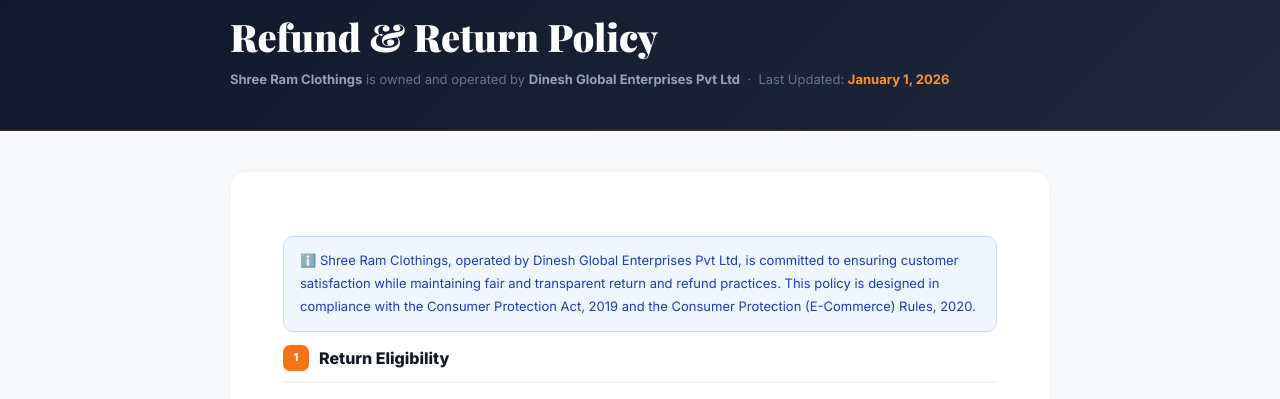
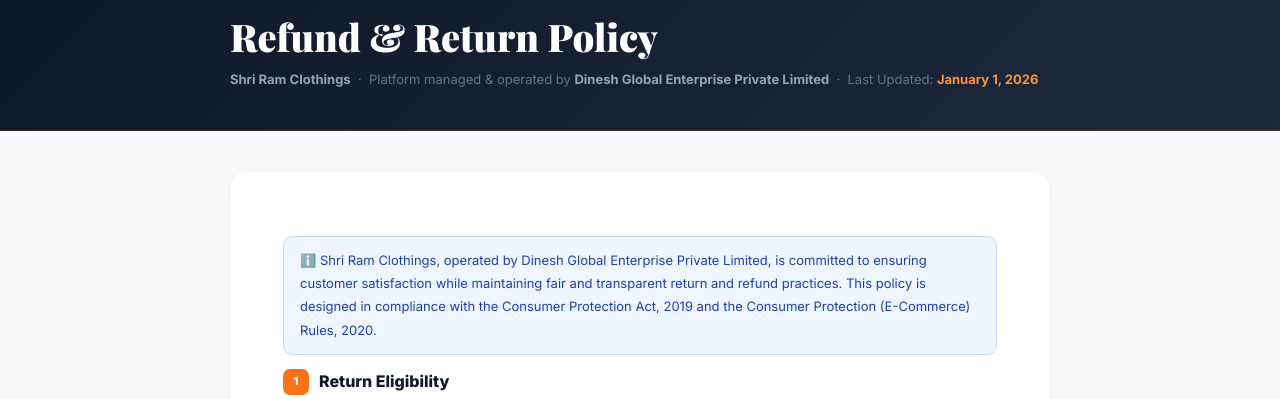
Before and after one commit to gamerdiamond844-hue/Shri-Ram-Clothings, a React (Vite) app in the folder frontend/: page /refund in a window 1280 px wide. Shown: the part 179-578 px from the top of the page. Built offline with nearby package versions, Linux system fonts and the light colour scheme; no server answers.

Commit message:
Fix legal identity: brand vs operator structure, correct copyright, JSON-LD schema

```diff
--- a/frontend/index.html
+++ b/frontend/index.html
@@ -26,6 +26,35 @@
     <meta name="twitter:description" content="Shop premium men's clothing online. Fast delivery, secure payments." />
     <meta name="twitter:image" content="https://shriramclothings.com/og-image.jpg" />
 
+    <!-- Structured Data / JSON-LD Schema -->
+    <script type="application/ld+json">
+    {
+      "@context": "https://schema.org",
+      "@type": "Organization",
+      "name": "Shri Ram Clothings",
+      "url": "https://shriramclothings.com",
+      "logo": "https://shriramclothings.com/logo.jpg",
+      "description": "Shri Ram Clothings is an independent premium men's fashion and ecommerce brand. Platform managed and operated by Dinesh Global Enterprise Private Limited.",
+      "contactPoint": {
+        "@type": "ContactPoint",
+        "telephone": "+91-7984626447",
+        "contactType": "customer support",
+        "availableLanguage": ["English", "Hindi", "Gujarati"]
+      },
+      "address": {
+        "@type": "PostalAddress",
+        "streetAddress": "Silver Square Link, Near Sravan Choukdi",
+        "addressLocality": "Bharuch",
+        "addressRegion": "Gujarat",
+        "postalCode": "392001",
+        "addressCountry": "IN"
+      },
+      "sameAs": [
+        "https://www.instagram.com/shriram.clothing"
+      ]
+    }
+    </script>
+
     <link rel="icon" type="image/jpeg" href="/logo.jpg" />
     <link rel="apple-touch-icon" href="/logo.jpg" />
 
--- a/frontend/src/components/Footer.jsx
+++ b/frontend/src/components/Footer.jsx
@@ -334,7 +334,8 @@
           <div style={{ borderTop: '1px solid rgba(255,255,255,0.06)', paddingTop: 24, display: 'flex', flexWrap: 'wrap', alignItems: 'center', justifyContent: 'space-between', gap: 12 }}>
             <div>
               <p style={{ fontSize: 12, color: '#4b5563' }}>© {new Date().getFullYear()} Shri Ram Clothings. All Rights Reserved.</p>
-              <p style={{ fontSize: 11, color: '#374151', marginTop: 3 }}>Designed for Premium Men's Fashion Experience</p>
+              <p style={{ fontSize: 11, color: '#374151', marginTop: 2 }}>Platform Managed & Operated by <span style={{ color: '#6b7280' }}>Dinesh Global Enterprise Private Limited</span></p>
+              <p style={{ fontSize: 10, color: '#374151', marginTop: 1 }}>Designed for Premium Men's Fashion Experience</p>
             </div>
             <div style={{ display: 'flex', flexWrap: 'wrap', gap: 16 }}>
               {POLICY_LINKS.map(([label, to]) => (
--- a/frontend/src/pages/legal/LegalPage.jsx
+++ b/frontend/src/pages/legal/LegalPage.jsx
@@ -1,14 +1,18 @@
 import { useEffect } from 'react';
 
-export const BRAND   = 'Shree Ram Clothings';
-export const COMPANY = 'Dinesh Global Enterprises Pvt Ltd';
-export const EMAIL   = 'legal@shriramclothings.com';
-export const SUPPORT = 'support@shriramclothings.com';
-export const ADDRESS = 'Silver Square Link, Near Sravan Choukdi, Bharuch, Gujarat – 392001, India';
-export const PHONE   = '+91 7984626447';
-export const WEBSITE = 'https://shriramclothings.com';
-export const GRIEVANCE_OFFICER = 'Dinesh Rawal, Dinesh Global Enterprises Pvt Ltd';
+export const BRAND    = 'Shri Ram Clothings';
+export const OPERATOR = 'Dinesh Global Enterprise Private Limited';
+export const COMPANY  = OPERATOR; // alias for backward compat
+export const EMAIL    = 'legal@shriramclothings.com';
+export const SUPPORT  = 'support@shriramclothings.com';
+export const ADDRESS  = 'Silver Square Link, Near Sravan Choukdi, Bharuch, Gujarat – 392001, India';
+export const PHONE    = '+91 7984626447';
+export const WEBSITE  = 'https://shriramclothings.com';
+export const GRIEVANCE_OFFICER = 'Dinesh Rawal';
 export const GRIEVANCE_EMAIL   = 'grievance@shriramclothings.com';
+
+// Legal identity line used across all policy pages
+export const LEGAL_IDENTITY = `${BRAND} is an independent men's fashion and ecommerce brand. The ecommerce platform, infrastructure, technical operations, and platform management services are operated and supported by ${OPERATOR}. ${OPERATOR} acts solely as the managing, operational, technology, and support partner for ${BRAND}. The brand identity, business operations, and associated intellectual assets of ${BRAND} remain independently associated with ${BRAND}.`;
 
 export default function LegalPage({ title, lastUpdated, children }) {
   useEffect(() => {
@@ -27,7 +31,9 @@
           </div>
           <h1 className="font-display" style={{ fontSize: 'clamp(24px, 4vw, 38px)', fontWeight: 900, color: '#fff', marginBottom: 12, lineHeight: 1.15 }}>{title}</h1>
           <p style={{ fontSize: 13, color: '#64748b' }}>
-            <strong style={{ color: '#94a3b8' }}>{BRAND}</strong> is owned and operated by <strong style={{ color: '#94a3b8' }}>{COMPANY}</strong>
+            <strong style={{ color: '#94a3b8' }}>{BRAND}</strong>
+            {' '}&nbsp;·&nbsp; Platform managed & operated by{' '}
+            <strong style={{ color: '#94a3b8' }}>{OPERATOR}</strong>
             {lastUpdated && <> &nbsp;·&nbsp; Last Updated: <strong style={{ color: '#fb923c' }}>{lastUpdated}</strong></>}
           </p>
         </div>
```
